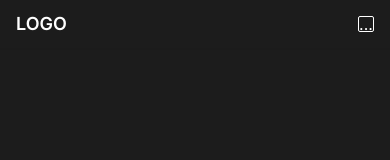
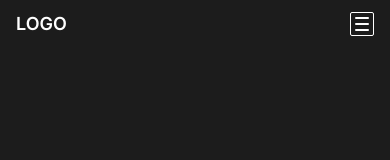
Before and after one commit to LucasMendesLopes/lopes-codes, a Next.js app: page / in a window 390 px wide. Shown: the top 160 px of the page. Built offline with nearby package versions, Linux system fonts and the light colour scheme.

Commit message:
feat: mobile navbar

```diff
--- a/src/app/components/header.tsx
+++ b/src/app/components/header.tsx
@@ -1,4 +1,10 @@
+'use client'
+
+import { useState } from 'react'
+
 export function Header() {
+  const [isOpen, setIsOpen] = useState(false)
+
   return (
     <header className="sticky top-0 z-50 flex h-12 w-full items-center justify-center bg-[#1C1C1C] shadow-sm md:h-20">
       <div className="container items-center">
@@ -6,11 +12,49 @@ export function Header() {
           LOGO
         </a>
 
-        <nav className="md:hidden">
-          <button className="flex size-4 items-center justify-center rounded-sm border border-white text-center">
-            <p className="text-white">...</p>
+        <div className="md:hidden">
+          <button
+            className="flex size-6 flex-col items-center justify-between rounded-sm border border-white p-1"
+            onClick={() => setIsOpen(!isOpen)}
+          >
+            <span className="h-[.125rem] w-full rounded-sm bg-white"></span>
+            <span className="h-[.125rem] w-full rounded-sm bg-white"></span>
+            <span className="h-[.125rem] w-full rounded-sm bg-white"></span>
           </button>
-        </nav>
+
+          <nav
+            className={`absolute left-0 top-12 flex transition-all duration-200 ease-out [&>*]:transition-all ${isOpen ? 'h-96 [&>*]:opacity-100' : 'h-0 p-0 [&>*]:opacity-0'} w-full flex-col items-center justify-between gap-6 bg-[#1C1C1C] p-3 font-sans text-lg font-semibold text-white`}
+            onClick={() => setIsOpen(false)}
+          >
+            <a
+              href="#about"
+              className="inline-block after:block after:origin-left after:scale-x-0 after:border-b-2 after:border-[#8685EF] after:transition-transform after:content-[''] hover:after:scale-x-100"
+            >
+              Sobre
+            </a>
+
+            <a
+              href="#tecnologies"
+              className="inline-block after:block after:origin-left after:scale-x-0 after:border-b-2 after:border-[#8685EF] after:transition-transform after:content-[''] hover:after:scale-x-100"
+            >
+              Tecnologias
+            </a>
+
+            <a
+              href="#projects"
+              className="inline-block after:block after:origin-left after:scale-x-0 after:border-b-2 after:border-[#8685EF] after:transition-transform after:content-[''] hover:after:scale-x-100"
+            >
+              Projetos
+            </a>
+
+            <a
+              href="#contact"
+              className="inline-block after:block after:origin-left after:scale-x-0 after:border-b-2 after:border-[#8685EF] after:transition-transform after:content-[''] hover:after:scale-x-100"
+            >
+              Contato
+            </a>
+          </nav>
+        </div>
 
         <nav className="hidden gap-6 font-sans text-lg font-semibold text-white md:flex">
           <a
```
